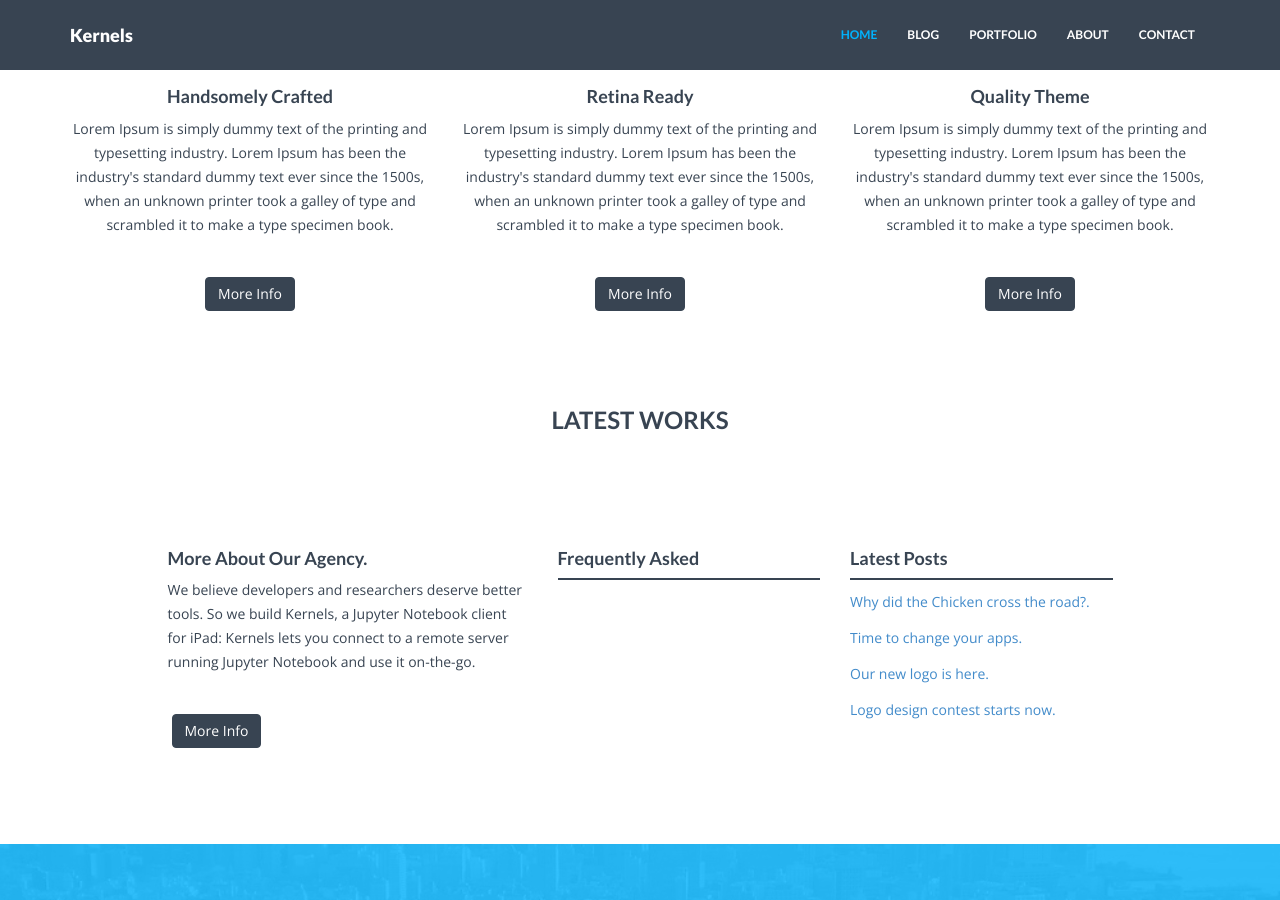
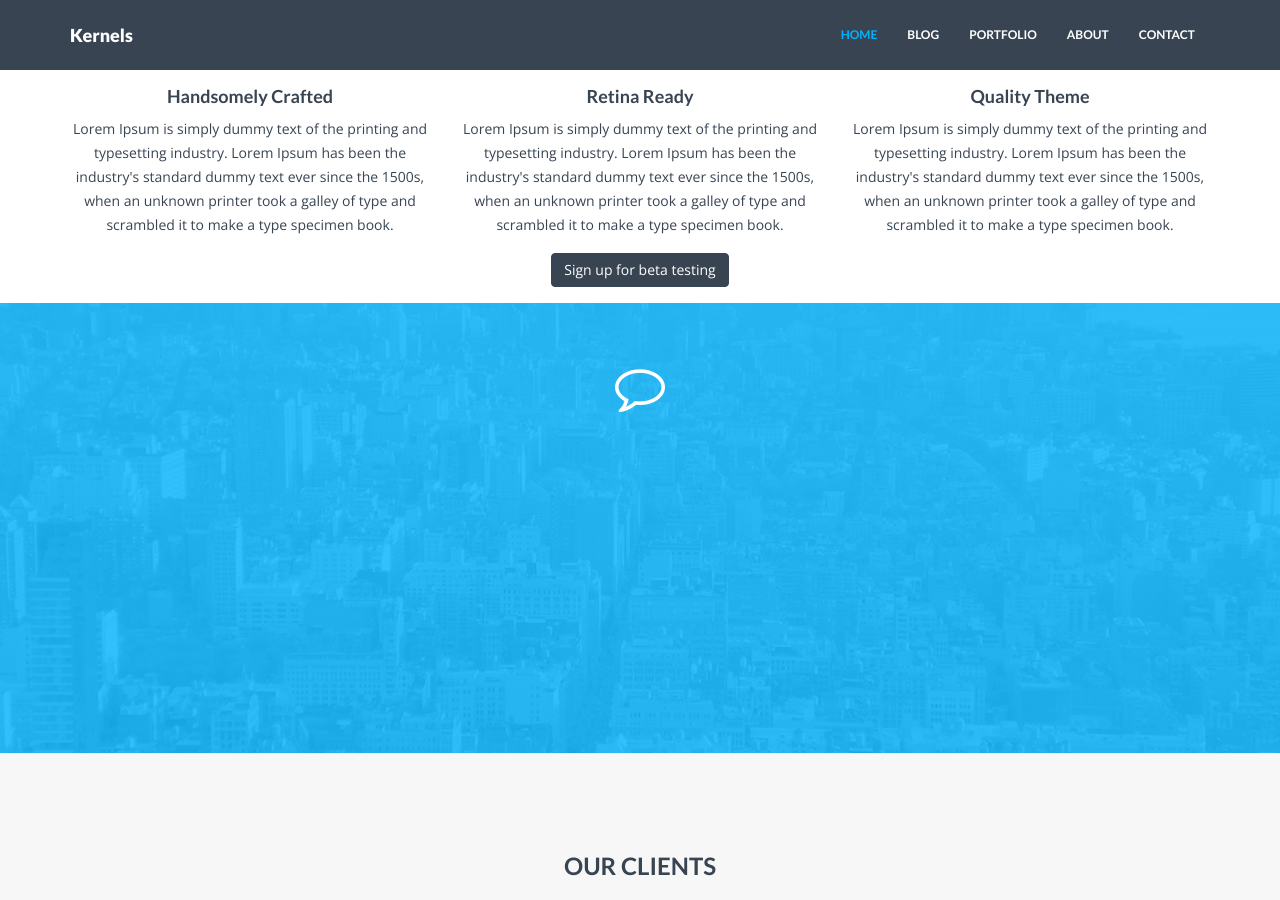
Before and after one commit to test-juno-sh/juno-website-test, a Jekyll site: the page built from index.html, in a window 1280 px wide and 900 px high, scrolled down 825 px. Built offline with Jekyll 4.4.1, drawn with Linux system fonts in a browser that asks for light colours; nearby versions of some CDN libraries.

Commit message:
Remove unwanted elements on the home page.

```diff
--- a/index.html
+++ b/index.html
@@ -8,55 +8,24 @@ permalink: /
     <div class="container">
         <div class="row centered">
             <div class="col-md-4">
-                <i class="fa fa-heart-o" aria-hidden="true"></i>
+                <i class="fa fa-tablet" aria-hidden="true"></i>
                 <span class="sr-only">An image of a love-heart</span>
                 <h4>Handsomely Crafted</h4>
                 <p>Lorem Ipsum is simply dummy text of the printing and typesetting industry. Lorem Ipsum has been the industry's standard dummy text ever since the 1500s, when an unknown printer took a galley of type and scrambled it to make a type specimen book.</p>
-                <p><br/><a href="#" class="btn btn-theme">More Info</a></p>
             </div>
             <div class="col-md-4">
-                <i class="fa fa-flask" aria-hidden="true"></i>
+                <i class="fa fa-keyboard-o" aria-hidden="true"></i>
                 <span class="sr-only">An image of a laboratory flask</span>
                 <h4>Retina Ready</h4>
                 <p>Lorem Ipsum is simply dummy text of the printing and typesetting industry. Lorem Ipsum has been the industry's standard dummy text ever since the 1500s, when an unknown printer took a galley of type and scrambled it to make a type specimen book.</p>
-                <p><br/><a href="#" class="btn btn-theme">More Info</a></p>
             </div>
             <div class="col-md-4">
-                <i class="fa fa-trophy" aria-hidden="true"></i>
+                <i class="fa fa-columns" aria-hidden="true"></i>
                 <span class="sr-only">An image of a trophy</span>
                 <h4>Quality Theme</h4>
                 <p>Lorem Ipsum is simply dummy text of the printing and typesetting industry. Lorem Ipsum has been the industry's standard dummy text ever since the 1500s, when an unknown printer took a galley of type and scrambled it to make a type specimen book.</p>
-                <p><br/><a href="#" class="btn btn-theme">More Info</a></p>
             </div>
+            <p><br/><a href="#" class="btn btn-theme">Sign up for beta testing</a></p>
         </div>
     </div><! --/container -->
 </div><! --/service -->
-
-{% include portfolio.html title="LATEST WORKS" limit=10 %}
-
-<div class="container mtb">
-    <div class="row">
-        <div class="col-lg-4 col-lg-offset-1">
-            <h4>More About Our Agency.</h4>
-            <p>{{ site.about }}</p>
-            <p><br/><a href="{{ "/about/" | prepend: site.baseurl }}" class="btn btn-theme">More Info</a></p>
-        </div>
-
-        <div class="col-lg-3">
-            <h4>Frequently Asked</h4>
-            <div class="hline"></div>
-            {% for question in site.questions %}
-                <p><a href="{{ question.url | prepend: site.baseurl }}">{{ question.title }}</a></p>
-            {% endfor %}
-        </div>
-
-        <div class="col-lg-3">
-            <h4>Latest Posts</h4>
-            <div class="hline"></div>
-            {% for post in site.posts limit:5 %}
-                <p><a href="{{ post.url | prepend: site.baseurl }}">{{ post.title }}.</a></p>
-            {% endfor %}
-        </div>
-
-    </div><! --/row -->
-</div><! --/container -->
```
